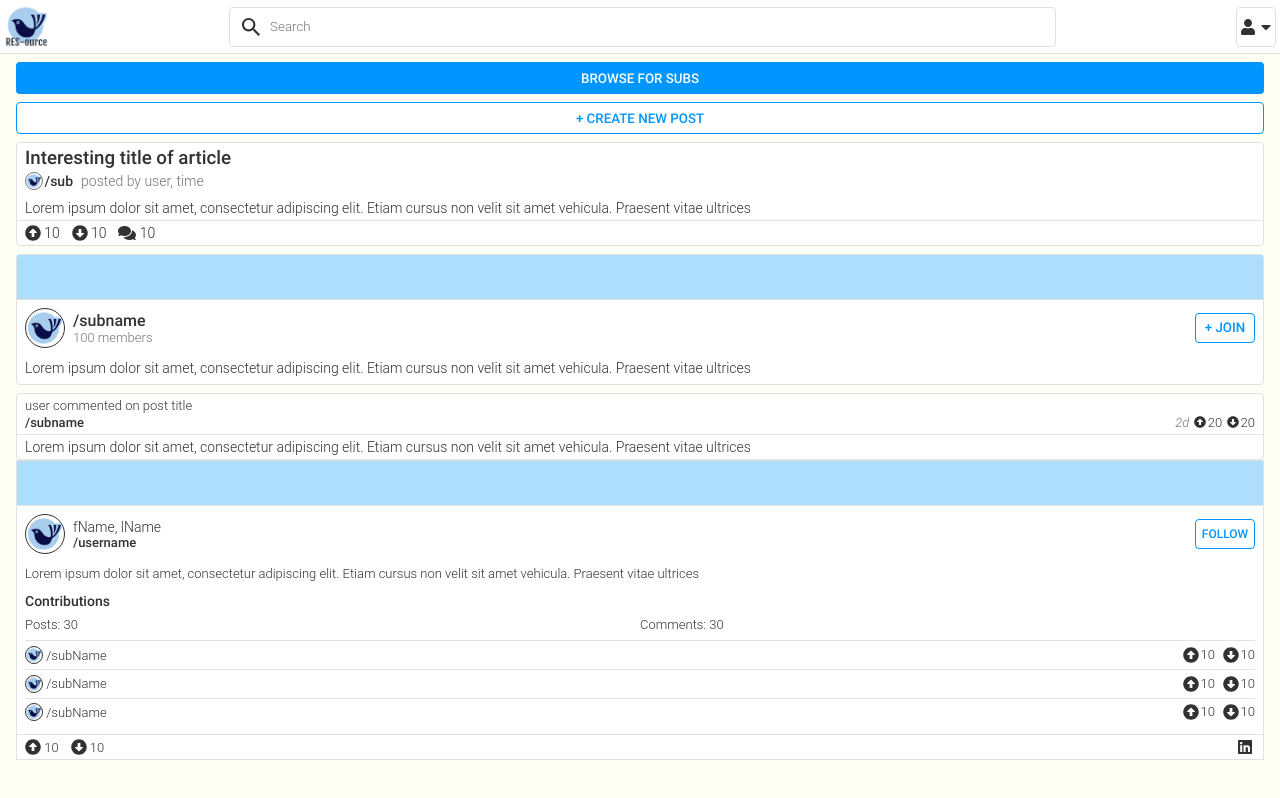
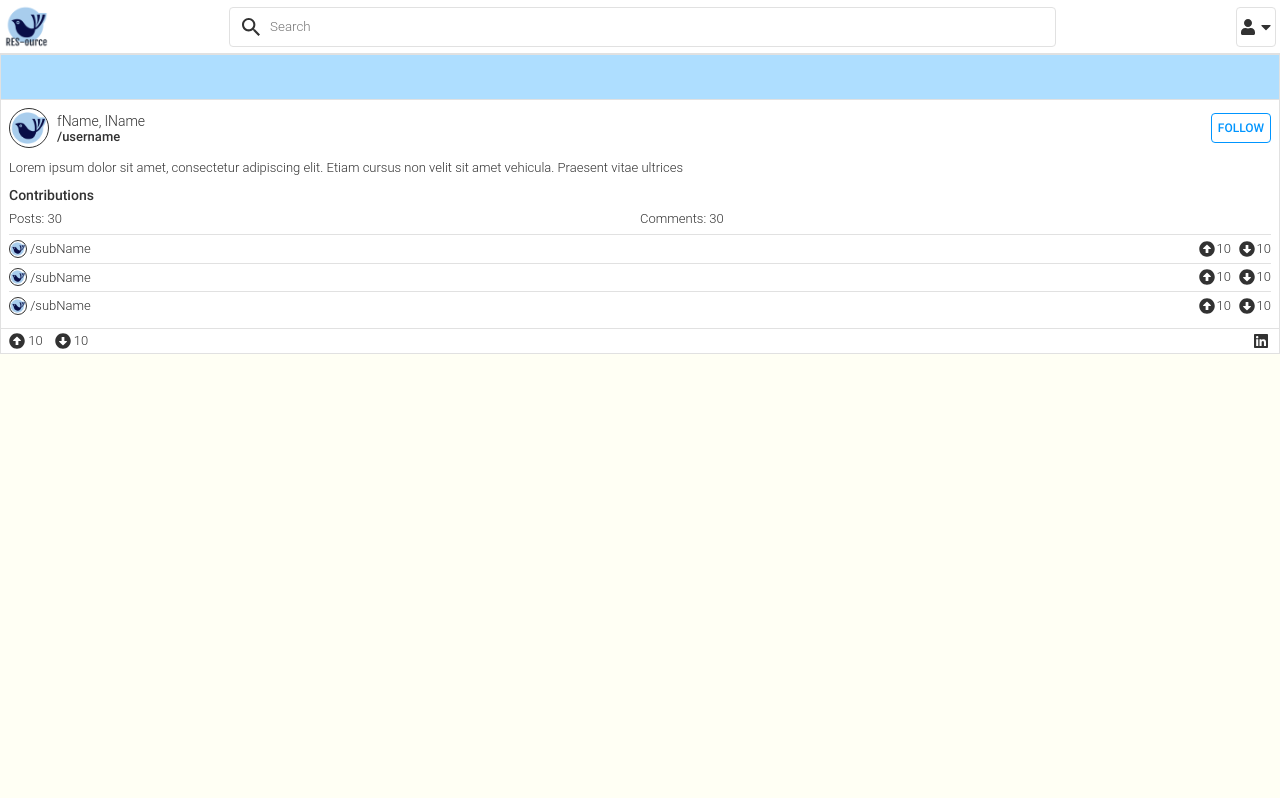
Before and after one commit to jiyyou/res-ource, a React (Create React App) app in the folder client/: page /profile/1 in a window 1280 px wide. Built offline with nearby package versions, Linux system fonts and the light colour scheme; no server answers; a web font is replaced by a local one.

Commit message:
postcard now has data, post page now functional

```diff
--- a/client/src/App.js
+++ b/client/src/App.js
@@ -3,6 +3,7 @@ import { BrowserRouter, Route, Switch } from "react-router-dom";
 import './partials/_common.scss';
 import Header from './components/Header/Header';
 import Main from './pages/Main/Main';
+import Post from './pages/Post/Post';
 
 function App() {
   return (
--- a/client/src/components/CommentCard/CommentCard.js
+++ b/client/src/components/CommentCard/CommentCard.js
@@ -8,20 +8,18 @@ function CommentCard(props) {
 		<div className="commentCard">
 			<div className="commentCard__header">
 				<p className="commentCard__desc">
-					<span className="commentCard__user">user </span>
+					<span className="commentCard__user">{props.author + ' '}</span>
 					commented on
-					<span className="commentCard__title"> post title</span>
+					<span className="commentCard__title">{' ' + props.title}</span>
 				</p>
-				<h3 className="commentCard__sub">/subname</h3>
+				<h3 className="commentCard__sub">/{props.sub}</h3>
 				<p className="commentCard__text commentCard__text--time">2d</p>
 				<FontAwesomeIcon className='commentCard__icon' icon={faArrowAltCircleUp} />
-				<p className="commentCard__text">20</p>
+				<p className="commentCard__text">{props.upvote}</p>
 				<FontAwesomeIcon className='commentCard__icon' icon={faArrowAltCircleDown} />
-				<p className="commentCard__text">20</p>
+				<p className="commentCard__text">{props.downvote}</p>
 			</div>
-			<p className="commentCard__comment">
-				Lorem ipsum dolor sit amet, consectetur adipiscing elit. Etiam cursus non velit sit amet vehicula. Praesent vitae ultrices
-			</p>
+			<p className="commentCard__comment">{props.comment}</p>
 		</div>
 	)
 }
--- a/client/src/components/CommentCard/CommentCard.scss
+++ b/client/src/components/CommentCard/CommentCard.scss
@@ -5,6 +5,7 @@
 	background-color: white;
 	border: 1px solid $vgrey;
 	border-radius: 4px;
+	margin-bottom: 0.5rem;
 	&__header {
 		padding: 0.25rem 0.5rem;
 		border-bottom: 1px solid $vgrey;
@@ -17,6 +18,12 @@
 		width: 100%;
 		margin-bottom: 0.1rem;
 	}
+	&__user {
+		font-style: italic;
+	}
+	&__title {
+		font-style: italic;
+	}
 	&__sub {
 		font-size: 0.8125rem;
 		font-weight: 500;
@@ -27,6 +34,7 @@
 		&--time {
 			font-style: italic;
 			color: $vsilver;
+			margin-left: auto;
 		}
 	}
 	&__icon {
--- a/client/src/components/Header/Header.js
+++ b/client/src/components/Header/Header.js
@@ -7,6 +7,7 @@ import Main from '../../pages/Main/Main';
 import Browse from '../../pages/Browse/Browse';
 import Profile from '../../pages/Profile/Profile';
 import Sub from '../../pages/Sub/Sub';
+import Post from '../../pages/Post/Post';
 import logo from '../../assets/logo/RES-ource.png';
 import './Header.scss';
 
@@ -15,7 +16,7 @@ class Header extends React.Component {
 	state = {
 		loggedIn: false,
 		settingDropDown: false,
-		userProfile: {}
+		userProfile: {},
 	}
 
 	//CLICK HANDLER FOR DROP DOWN MENU
@@ -64,14 +65,6 @@ class Header extends React.Component {
 		}
 	}
 
-	componentDidMount() {
-		axios
-			.get('http://localhost:8080/posts')
-			.then(res => {
-
-			})
-	}
-
 	render() {
 		return (
 			<>
@@ -90,13 +83,13 @@ class Header extends React.Component {
 						</nav>
 					}
 				</header>
-				<Main />
-	        {/*<Switch>
+	        <Switch>
 	          <Route path="/" exact component={Main} />
 	          <Route path="/sub" exact component={Browse} />
 	          <Route path="/sub/:id" component={Sub} />
 	          <Route path="/profile/:id" component={Profile} />
-	        </Switch>*/}
+	          <Route path='/post/:id' component={Post} />
+	        </Switch>
 			</>
 		)
 	}
--- a/client/src/components/PostCard/PostCard.js
+++ b/client/src/components/PostCard/PostCard.js
@@ -1,4 +1,5 @@
 import React from 'react';
+import { Link } from "react-router-dom";
 import { FontAwesomeIcon } from '@fortawesome/react-fontawesome';
 import { faArrowAltCircleUp, faArrowAltCircleDown, faComments } from '@fortawesome/free-solid-svg-icons';
 import './PostCard.scss';
@@ -7,22 +8,22 @@ import logo from '../../assets/logo/RES-ource2.png';
 function PostCard(props) {
 	return (
 		<li className="postCard">
-			<div className='postCard__header'>
-				<h3 className="postCard__title">Interesting title of article</h3>
-				<img className='postCard__subimg' src={logo} alt="" />
-				<h4 className='postCard__sub'>/sub</h4>
-				<p className='postCard__info'>posted by user, time</p>
-			</div>
-			<p className='postCard__content'>
-				Lorem ipsum dolor sit amet, consectetur adipiscing elit. Etiam cursus non velit sit amet vehicula. Praesent vitae ultrices
-			</p>
+			<Link to={'/post/' + props.postId}>
+				<div className='postCard__header'>
+					<h3 className="postCard__title">{props.title}</h3>
+					<img className='postCard__subimg' src={logo} alt="" />
+					<h4 className='postCard__sub'>/{props.sub}</h4>
+					<p className='postCard__info'>{props.author}, time</p>
+				</div>
+			</Link>
+			<p className='postCard__content'>{props.content}</p>
 			<div className='postCard__footer'>
 				<FontAwesomeIcon className='postCard__icon' icon={faArrowAltCircleUp} />
-				<p>10</p>
+				<p>{props.upvote}</p>
 				<FontAwesomeIcon className='postCard__icon' icon={faArrowAltCircleDown} />
-				<p>10</p>
+				<p>{props.downvote}</p>
 				<FontAwesomeIcon className='postCard__icon' icon={faComments} />
-				<p>10</p>
+				<p>{props.commentCount}</p>
 			</div>
 		</li>
 	)
--- a/client/src/components/PostCard/PostCard.scss
+++ b/client/src/components/PostCard/PostCard.scss
@@ -15,6 +15,7 @@
 	}
 	&__title {
 		width: 100%;
+		font-size: 1.1rem;
 		font-weight: 500;
 		white-space: nowrap;
 		overflow: hidden;
@@ -22,19 +23,20 @@
 		margin-bottom: 0.2rem;
 	}
 	&__subimg {
-		width: 18px;
+		width: 15px;
 		margin-right: 0.1rem;
 		border: 1px solid $vsilver;
 		border-radius: 100%;
 	}
 	&__sub {
 		font-weight: 500;
-		font-size: 0.875rem;
+		font-size: 0.8125rem;
 		margin-right: 0.5rem;
 	}
 	&__info {
+		margin-left: auto;
 		color: $vsilver;
-		font-size: 0.875rem;
+		font-size: 0.8125rem;
 	}
 	&__content {
 		padding: 0.25rem 0.5rem;
--- a/client/src/pages/Main/Main.js
+++ b/client/src/pages/Main/Main.js
@@ -1,4 +1,5 @@
 import React from 'react';
+import axios from 'axios';
 import { Link } from "react-router-dom";
 import './Main.scss';
 import PostCard from '../../components/PostCard/PostCard';
@@ -6,9 +7,39 @@ import SubCard from '../../components/SubCard/SubCard';
 import CommentCard from '../../components/CommentCard/CommentCard';
 import ProfileCard from '../../components/ProfileCard/ProfileCard';
 
-function Main(props) {
+class Main extends React.Component{
+	state = {
+		postList: []
+	}
 
+	componentDidMount() {
+		axios
+			.get('http://localhost:8080/api/posts/')
+			.then(res => {
+				this.setState({
+					postList: res.data
+				}, () => {
+					console.log(this.state);
+				})
+			})
+	}
 
+	renderPostList = () => {
+		return this.state.postList.map(post => {
+			return <PostCard
+				title={post.title}
+				sub={post.sub.name}
+				author={post.user.fName + ' ' + post.user.lName}
+				content={post.content}
+				upvote={post.upvote}
+				downvote={post.downvote}
+				commentCount={post.comment.length}
+				postId={post.id}
+				key={post.id} />
+		})
+	}
+
+	render() {
 		return (
 			<section className='main'>
 				<Link to='/sub'>
@@ -16,13 +47,10 @@ function Main(props) {
 				</Link>
 				<button className='main__button main__button--inverse'>+ CREATE NEW POST</button>
 				<ul className='main__posts'>
-				<PostCard />
-				<SubCard />
-				<CommentCard />
-				<ProfileCard />
+					{this.renderPostList()}
 				</ul>
 			</section>
 		)
 	}
-
+}
 export default Main;
--- /dev/null
+++ b/client/src/pages/Post/Post.js
@@ -0,0 +1,84 @@
+import React from 'react';
+import axios from 'axios';
+import { BrowserRouter, Route, Switch, Link } from "react-router-dom";
+import { FontAwesomeIcon } from '@fortawesome/react-fontawesome';
+import { faArrowAltCircleUp, faArrowAltCircleDown, faComments } from '@fortawesome/free-solid-svg-icons';
+import PostCard from '../../components/PostCard/PostCard';
+import CommentCard from '../../components/CommentCard/CommentCard';
+import logo from '../../assets/logo/RES-ource.png';
+import './Post.scss';
+
+
+class Post extends React.Component {
+	state = {
+		title: "",
+		content: "",
+		upvote: "",
+		downvote: '',
+		author: '',
+		sub: '',
+		comment: [],
+	}
+
+	componentDidMount() {
+		axios
+			.get(`http://localhost:8080/api/posts/${this.props.match.params.id}`)
+			.then(res => {
+				let commentWithUser = res.data[0].comment.map(comment => {
+					let filteredUser = res.data[0].commentUser.filter(user => {
+						if (user.id === comment.user_id) {
+							return user;
+						}
+					})
+					comment.author = filteredUser[0].fName + " " + filteredUser[0].lName;
+					return comment;
+				})
+				this.setState({
+					title: res.data[0].title,
+					content: res.data[0].content,
+					upvote: res.data[0].upvote,
+					downvote: res.data[0].downvote,
+					author: res.data[0].user.fName + ' ' + res.data[0].user.lName,
+					sub: res.data[0].sub.name,
+					comment: res.data[0].comment
+				})
+			})
+			.catch(err => {
+				window.alert(err);
+			})
+	}
+
+	//CREATE COMMENT LIST
+	renderComments = () => {
+		return this.state.comment.map(comment => {
+			return <CommentCard
+				author={comment.author}
+				title={this.state.title}
+				sub={this.state.sub}
+				upvote={comment.upvote}
+				downvote={comment.downvote}
+				comment={comment.comment}
+				key={comment.id} />
+		})
+	}
+
+	render() {
+		return (
+			<section className='post'>
+				<PostCard
+					title={this.state.title}
+					sub={this.state.sub}
+					author={this.state.author}
+					content={this.state.content}
+					upvote={this.state.upvote}
+					downvote={this.state.downvote}
+					commentCount={this.state.comment.length} />
+				<ul>
+					{this.renderComments()}
+				</ul>
+			</section>
+		)
+	}
+}
+
+export default Post;
--- /dev/null
+++ b/client/src/pages/Post/Post.scss
@@ -0,0 +1,3 @@
+.post {
+	padding: 0.5rem;
+}
```
Also changed, not shown: client/src/pages/Browse/Browse.scss (added), 2 other files (tests, documents, lock files or other folders). Lines whose indentation alone changed are shown as unchanged.
